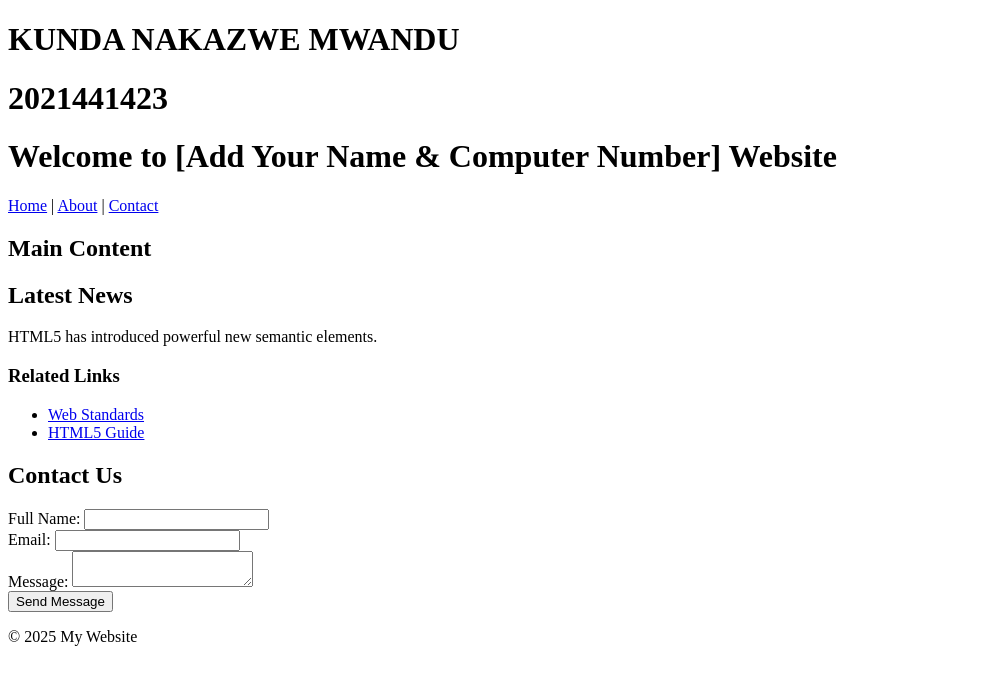
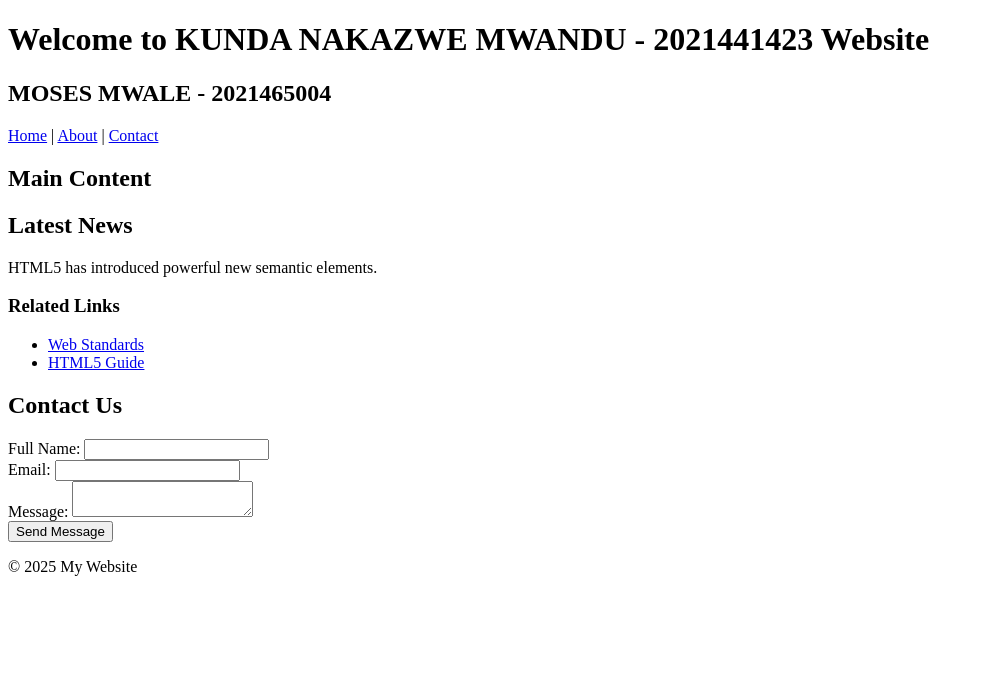
Before and after one commit to M0M0-M/lab2-html-folked, a plain HTML site: page index.html in a window 1280 px wide. Shown: the whole page, without its empty margins (0-984 px from the left). Drawn offline with Linux system fonts and the light colour scheme.

Commit message:
Updated html file

```diff
--- a/index.html
+++ b/index.html
@@ -6,11 +6,9 @@
     <title>Week 2 Lab - Structured Web Page</title>
 </head>
 <body>
-    <h1>KUNDA NAKAZWE MWANDU</h1>
-    <h1>2021441423</h1>
-
     <header>
-        <h1>Welcome to [Add Your Name & Computer Number] Website</h1>
+        <h1>Welcome to KUNDA NAKAZWE MWANDU - 2021441423 Website</h1>
+        <h2>MOSES MWALE - 2021465004</h2>
         <nav>
             <a href="#">Home</a> |
             <a href="#">About</a> |
```
